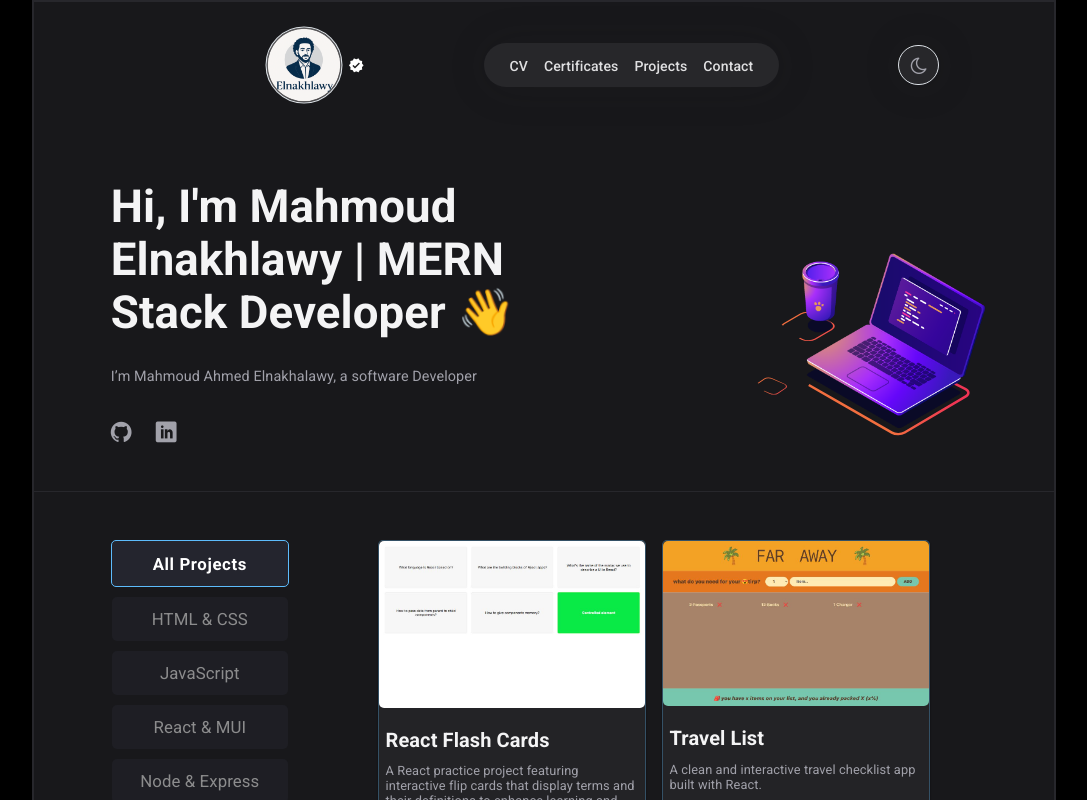
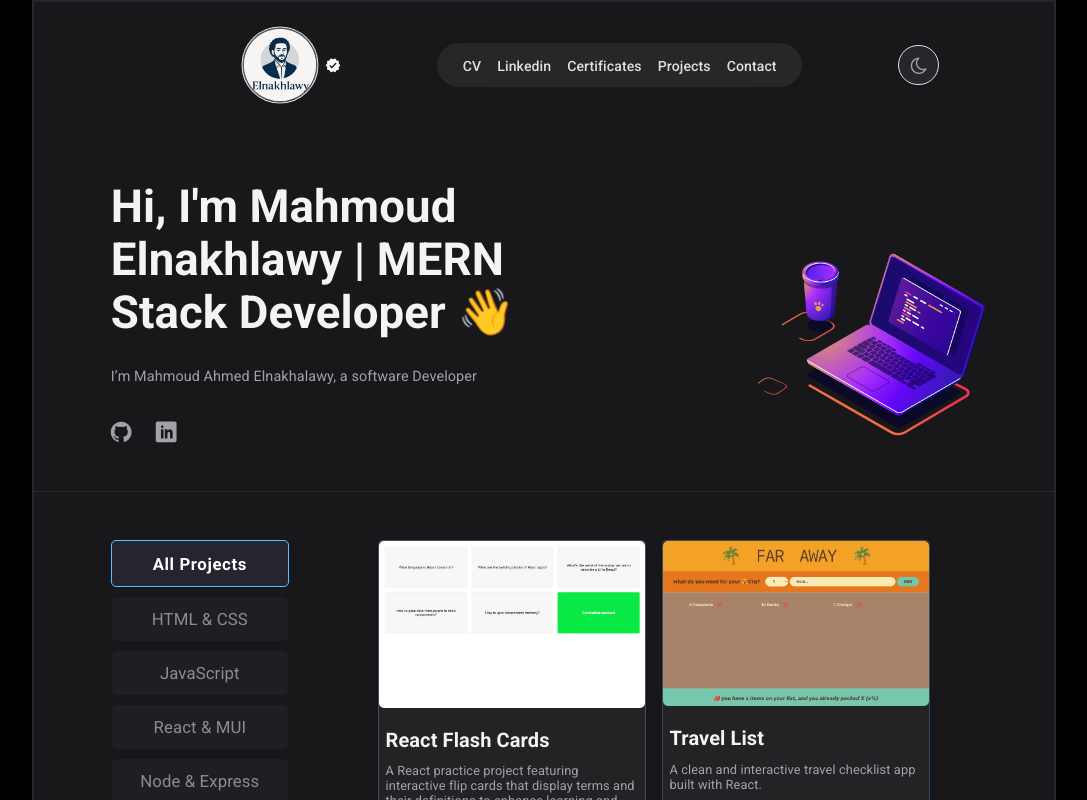
Before and after one commit to elnakhlawi/ElnakhlawyPortfolio, a React (Vite) app: page / in a window 1280 px wide. Shown: the top 800 px of the page, without its empty margins (96-1183 px from the left). Built offline with nearby package versions, Linux system fonts and the light colour scheme.

Commit message:
add linkedin link

```diff
--- a/src/components/1-header/Header.jsx
+++ b/src/components/1-header/Header.jsx
@@ -45,7 +45,9 @@
           <li>
             <a href="">CV</a>
           </li>
-
+          <li>
+            <a href="">Linkedin</a>
+          </li>
           <li>
             <a href="">Certificates</a>
           </li>
@@ -93,7 +95,7 @@
             <li>
               <a href="">CV</a>
             </li>
-              <li>
+            <li>
               <a href="">Linkedin</a>
             </li>
             <li>
--- a/src/components/5-footer/Footer.jsx
+++ b/src/components/5-footer/Footer.jsx
@@ -6,6 +6,9 @@
       <ul className="flex">
         <li>
           <a href="">CV</a>
+        </li>
+        <li>
+          <a href="">Linkedin</a>
         </li>
         <li>
           <a href="">Projects</a>
```
